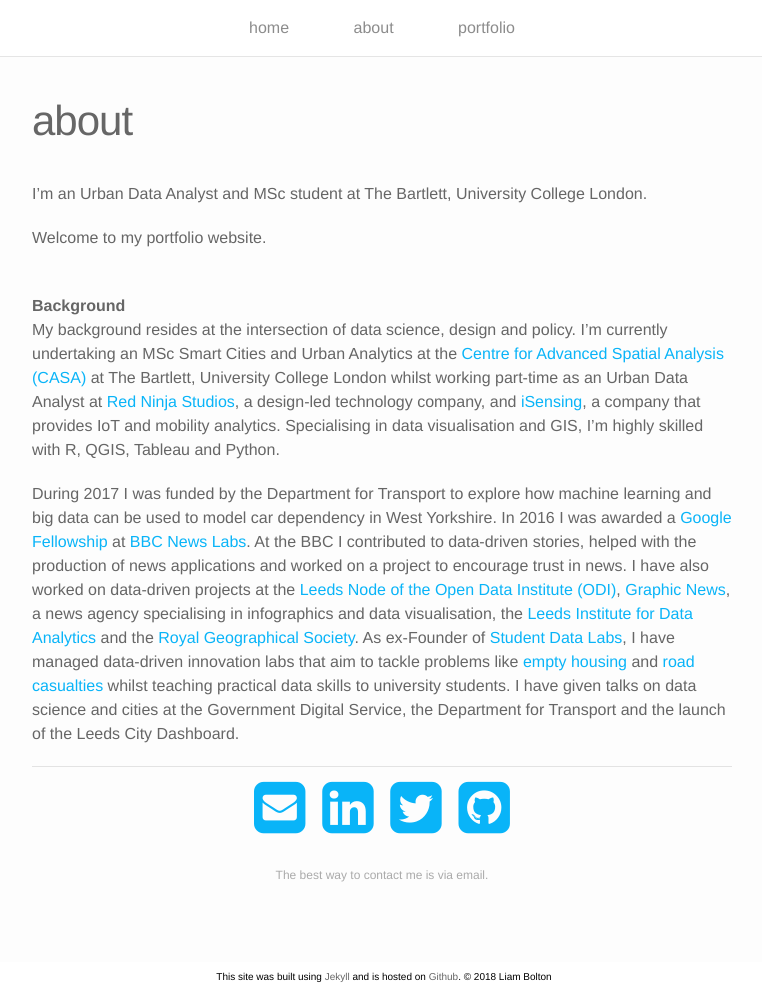
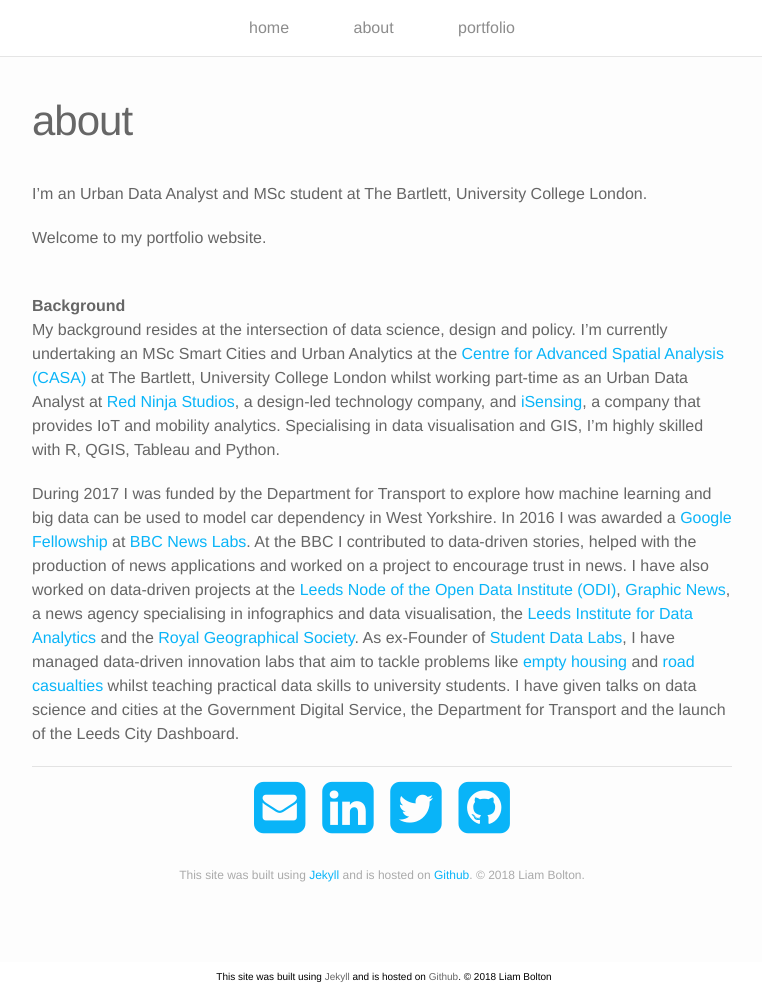
Before and after one commit to lbuk/portfolio-website, a Jekyll site: the page built from about.md, in a window 1280 px wide and 992 px high. Shown: the whole window, without its empty margins (258-1020 px from the left). Built offline with Jekyll 4.4.1, drawn with Linux system fonts in a browser that asks for light colours; nearby versions of some CDN libraries.

Commit message:
Update about.md

```diff
--- a/about.md
+++ b/about.md
@@ -24,5 +24,5 @@
 </span>
 
 <div class="col three caption">
-	The best way to contact me is via email.
+	This site was built using <a href="http://jekyllrb.com" target="_blank">Jekyll</a> and is hosted on <a href="https://github.com" target="_blank">Github</a>. &#169; 2018 Liam Bolton.
 </div>
```
